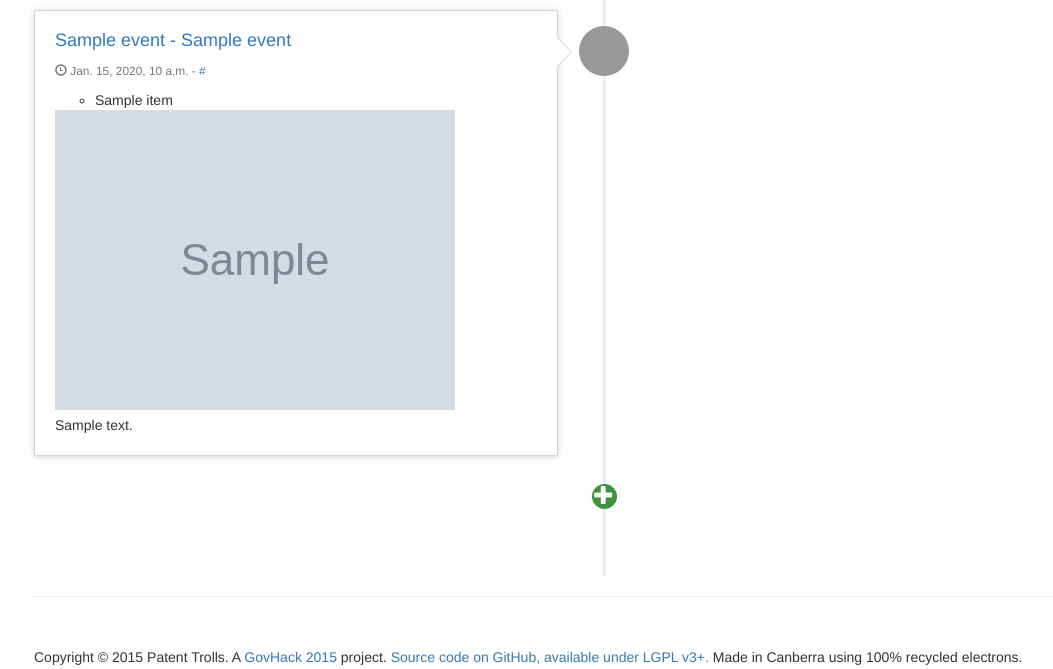
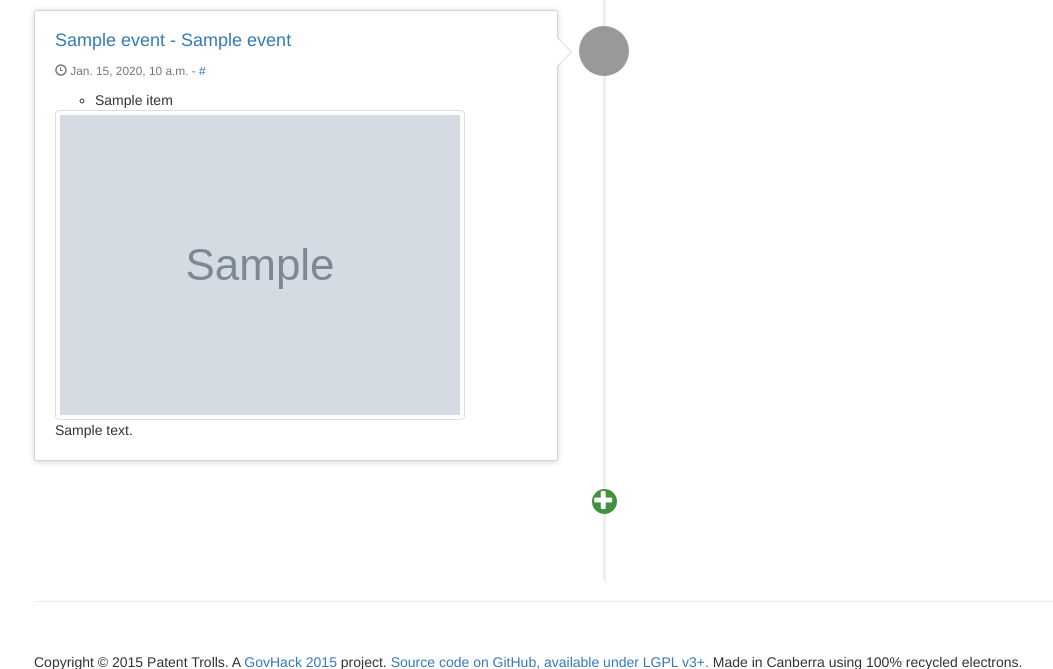
Before and after one commit to ajdlinux/GovHack2015, a Django app: template patentstories/patent/templates/patent/patent.html in a window 1280 px wide. Shown: the part 303-972 px from the top of the page, without its empty margins (36-1089 px from the left). Run offline with Django 3.2, Linux system fonts and the light colour scheme; the template is opened without the code that fills it: most values are stand-ins (such as "Sample title", 1, 10 or a date in 2020); grey boxes marked "Sample" are stand-in pictures; some libraries are stand-ins or nearby versions.

Commit message:
image patent template

```diff
--- a/patentstories/patent/templates/patent/patent.html
+++ b/patentstories/patent/templates/patent/patent.html
@@ -32,9 +32,7 @@
                         </ul>
                     {% endif %}
                     {% if event.image %}
-                        <p><img src="{{ event.image.url }}" alt="{{ event.image_alt }}"></p>
-                    {% else %}
-                        NO IMAGE TO DISPLAY
+                        <div><img src="{{ event.image.url }}" alt="{{ event.image_alt }}" class="img-thumbnail img-responsive"></div>
                     {% endif %}
                     <p>{{ event.body }}</p>
                 </div>
```
